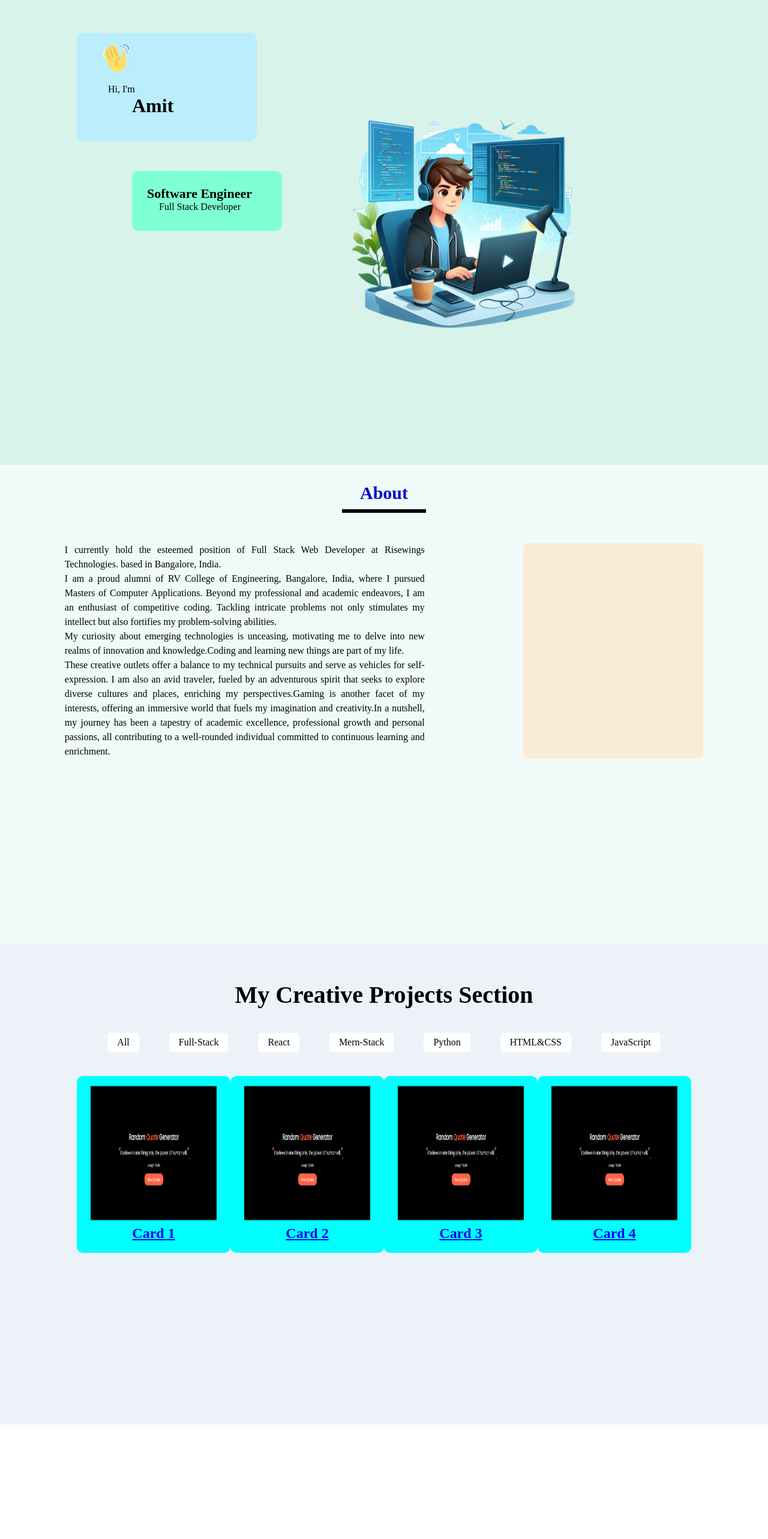
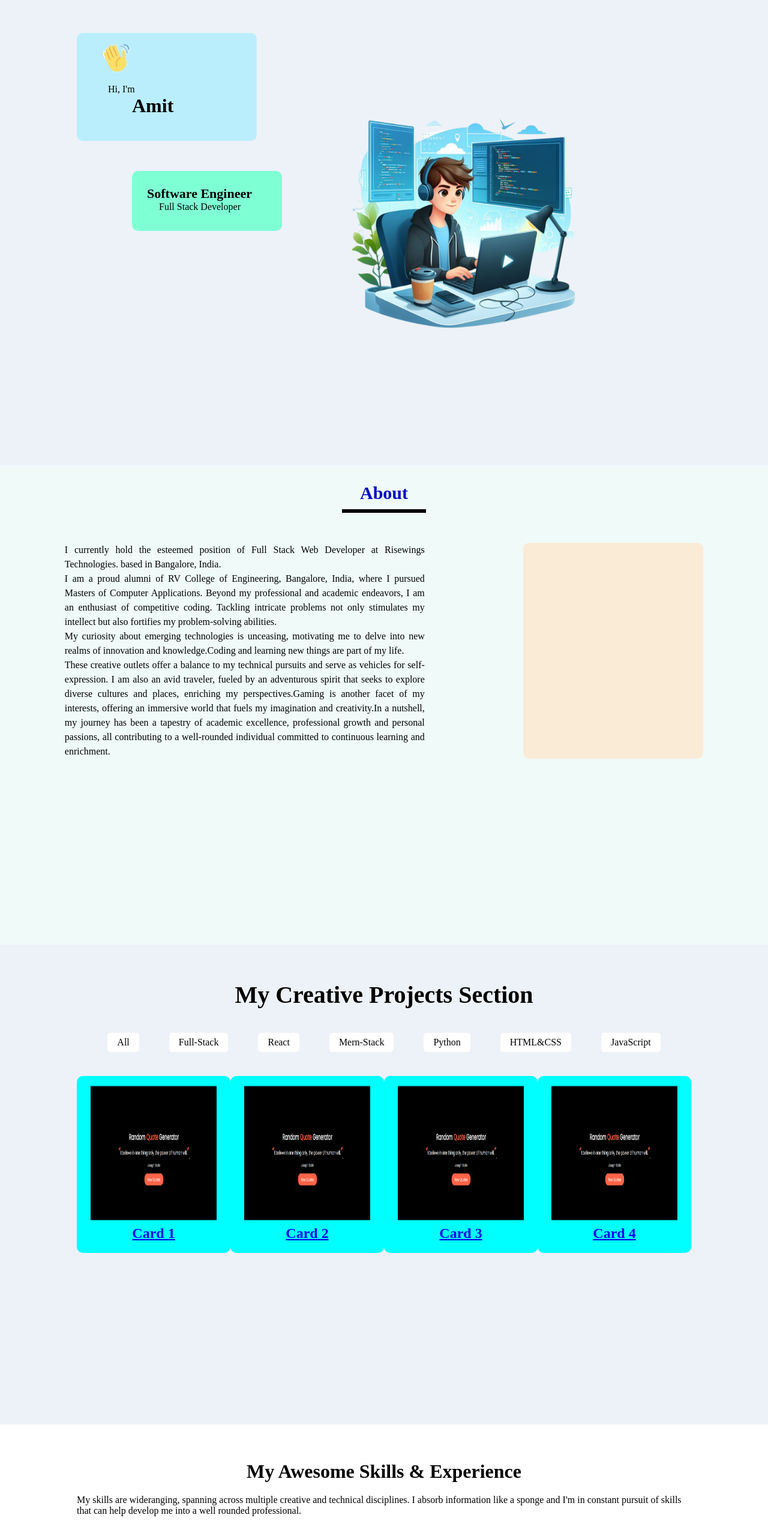
Before and after one commit to decode6/amit-portfolio, a React (Vite) app: page / in a window 1280 px wide. Shown: the part 82-2648 px from the top of the page at 60% size. Before the commit the page ends 2457 px from the top, so only its background shows below. Built offline with nearby package versions, Linux system fonts and the light colour scheme.

Commit message:
skill-section

```diff
--- a/src/App.jsx
+++ b/src/App.jsx
@@ -3,6 +3,7 @@ import Navbar from './components/navbar/Navbar'
 import About from './components/about/About'
 import Hero from './components/hero/Hero'
 import Projects from './components/projects/Projects'
+import Skills from './components/skills/Skills'
 
 const App = () => {
   return (
@@ -11,6 +12,7 @@ const App = () => {
      <Hero/>
      <About/>
      <Projects/>
+     <Skills/>
 
     </>
   )
--- a/src/components/hero/hero.css
+++ b/src/components/hero/hero.css
@@ -1,6 +1,6 @@
 .hero-container{
 
-     background-color: #d7f3ea;
+    background: #edf2f8;
 }
 
 .hero{
--- a/src/components/projects/project.css
+++ b/src/components/projects/project.css
@@ -30,7 +30,9 @@
     align-items: center;
     border-radius: 5px;
     background-color: #ffffff;
+    cursor: pointer;
 }
+
 .project-card{
     display: flex;
     justify-content: space-between;
--- a/src/components/skills/Skills.jsx
+++ b/src/components/skills/Skills.jsx
@@ -1,8 +1,13 @@
 import React from 'react'
-
+import './skills.css'
 const Skills = () => {
   return (
-    <div>Skills</div>
+    <div className='skill-section'>
+<div className="skill-text">
+  <h1>My Awesome Skills & Experience</h1>
+  <p>My skills are wideranging, spanning across multiple creative and technical disciplines. I absorb information like a sponge and I'm in constant pursuit of skills that can help develop me into a well rounded professional.</p>
+</div>
+    </div>
   )
 }
 
--- a/src/components/skills/skills.css
+++ b/src/components/skills/skills.css
@@ -0,0 +1,12 @@
+.skill-section{
+    height: 100vh;
+    padding:60px 10%;
+
+}
+.skill-text{
+    display: flex;
+    flex-direction: column;
+    justify-content: center;
+    align-items: center;
+    gap: 20px;
+}
```
